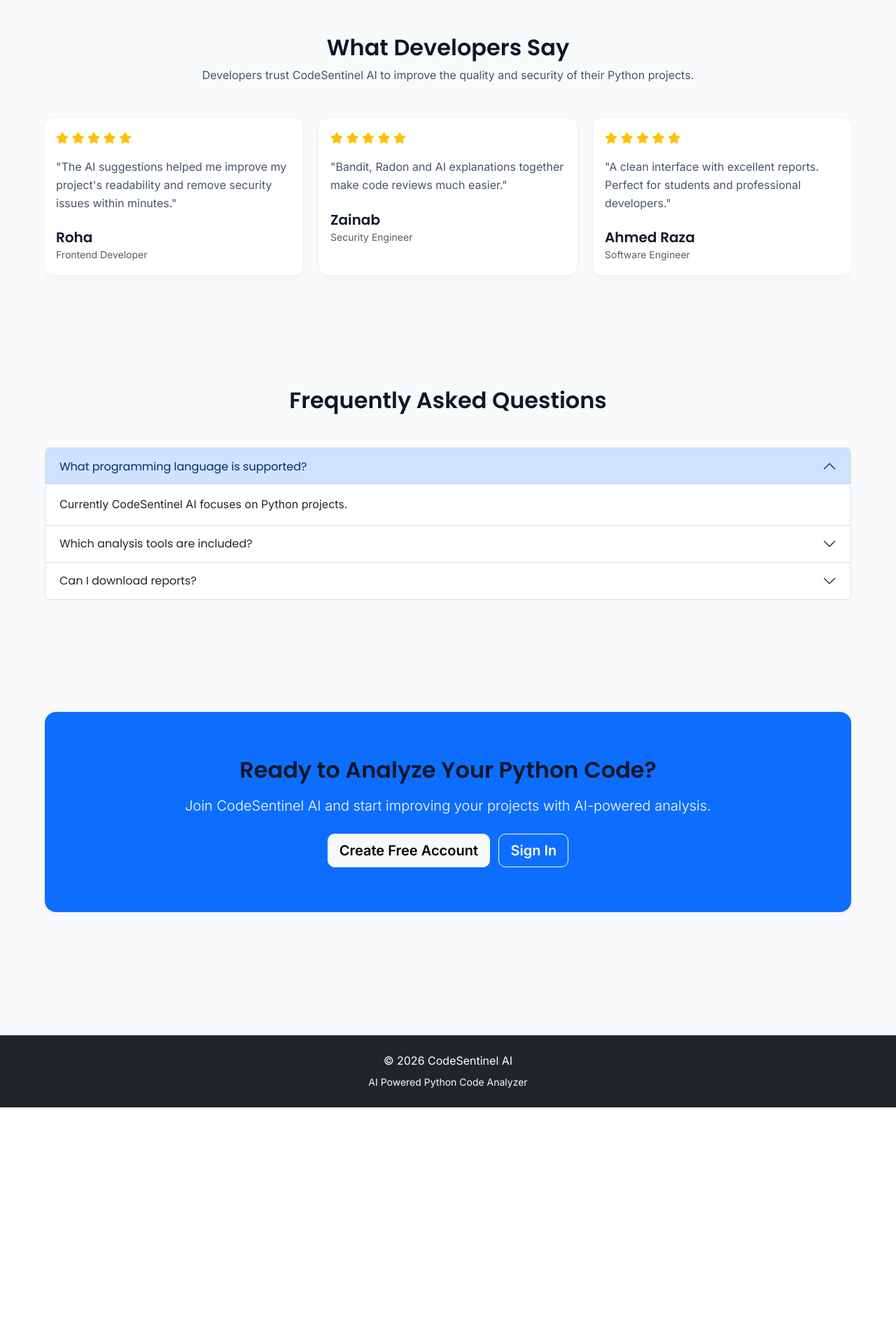
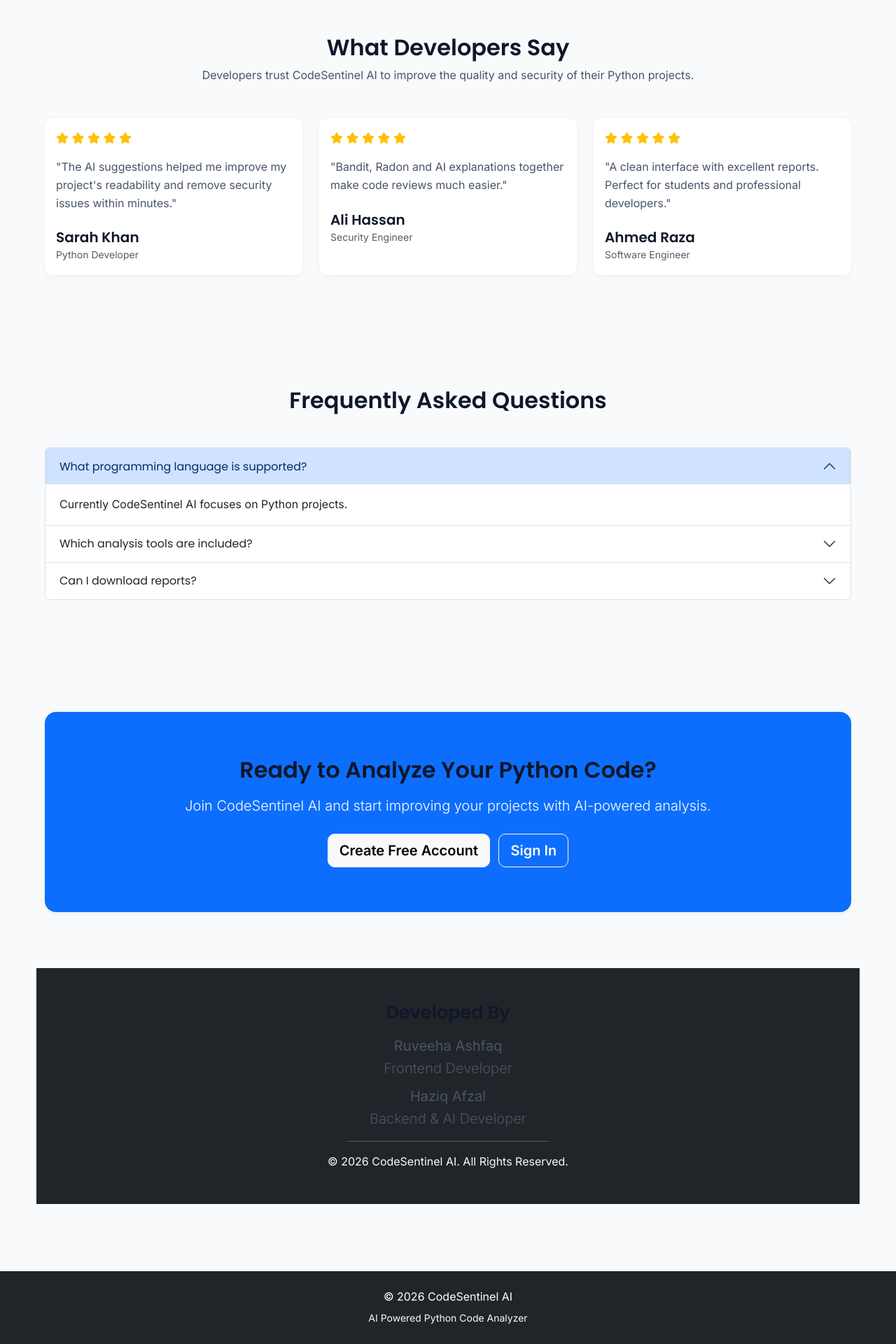
Before and after one commit to HaziqBinAfzal/HR-Presents-Sentrix, a Python web app: template templates/home.html in a window 1280 px wide. Shown: the part 3119-5039 px from the top of the page at 70% size. Before the commit the page ends 4701 px from the top, so only its background shows below. Run offline with Jinja, Linux system fonts and the light colour scheme; the template is opened without the code that fills it, so the values that code supplies are empty.

Commit message:
Complete home page and hero section

```diff
--- a/templates/home.html
+++ b/templates/home.html
@@ -46,7 +46,7 @@
             <div class="col-lg-6 text-center mt-5 mt-lg-0">
 
                 <img
-                    src="{{ url_for('static', filename='images/hero.png') }}"
+                    src="{{ url_for('static', filename='images/hero.jpeg') }}"
                     class="img-fluid"
                     alt="CodeSentinel AI">
 
@@ -602,11 +602,11 @@
                         </p>
 
                         <h5 class="mt-4 mb-0">
-                            Roha
+                            Sarah Khan
                         </h5>
 
                         <small class="text-muted">
-                            Frontend Developer
+                            Python Developer
                         </small>
 
                     </div>
@@ -638,7 +638,7 @@
                         </p>
 
                         <h5 class="mt-4 mb-0">
-                            Zainab
+                            Ali Hassan
                         </h5>
 
                         <small class="text-muted">
@@ -844,4 +844,36 @@
 
 </section>
 
+<!-- ================= DEVELOPERS ================= -->
+
+<section class="py-5 bg-dark text-white">
+
+    <div class="container text-center">
+
+        <h3 class="mb-3">
+            Developed By
+        </h3>
+
+        <p class="lead mb-2">
+            <strong>Ruveeha Ashfaq</strong>
+            <br>
+            Frontend Developer
+        </p>
+
+        <p class="lead mb-2">
+            <strong>Haziq Afzal</strong>
+            <br>
+            Backend & AI Developer
+        </p>
+
+        <hr class="border-light w-25 mx-auto">
+
+        <p class="mb-0 text-light">
+            © 2026 CodeSentinel AI. All Rights Reserved.
+        </p>
+
+    </div>
+
+</section>
+
 {% endblock %}
```
Also changed, not shown: static/images/hero.jpeg (renamed from static/images/hero.png).
